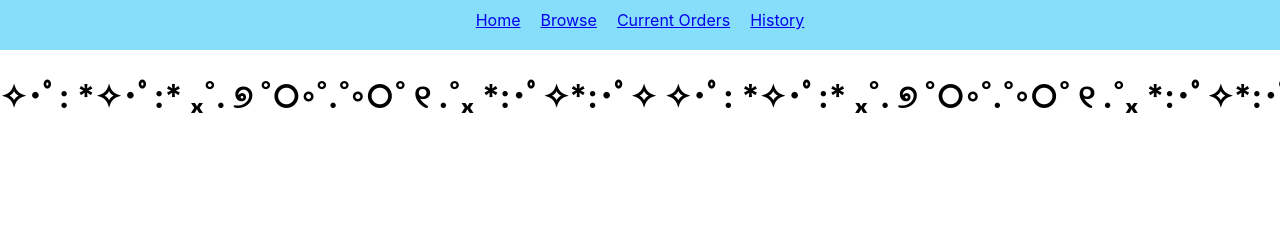
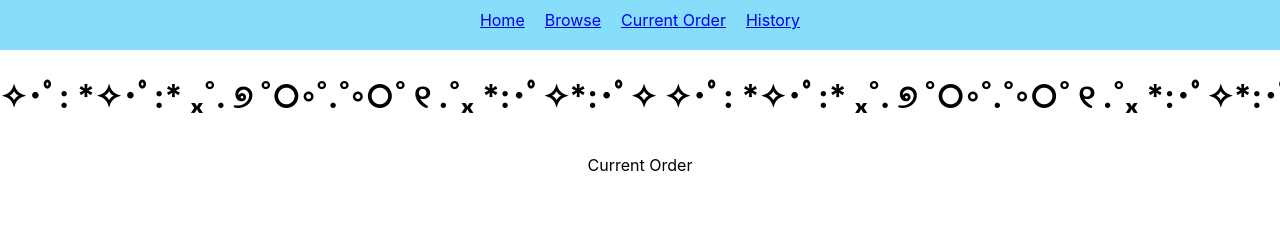
Before and after one commit to ShamiTomita/Cake-Frontend, a React (Create React App) app in the folder cake-frontend/: page /current-order in a window 1280 px wide. Shown: the top 225 px of the page. Built offline with nearby package versions, Linux system fonts and the light colour scheme.

Commit message:
Current Order

```diff
--- a/cake-frontend/src/App.js
+++ b/cake-frontend/src/App.js
@@ -4,6 +4,7 @@ import Home from "./containers/Home"
 import NavBar from './components/NavBar'
 import Header from './components/Header'
 import Browse from './containers/Browse'
+import CurrentOrder from './containers/CurrentOrder'
 import {Route, Routes} from 'react-router-dom'
 
 function App() {
@@ -14,6 +15,7 @@ function App() {
     <Routes>
       <Route path="/" element={<Home/>}/>
       <Route path="/browse" element={<Browse/>}/>
+      <Route path="/current-order" element={<CurrentOrder/>}/>
     </Routes>
 
       <div>
--- a/cake-frontend/src/components/NavBar.js
+++ b/cake-frontend/src/components/NavBar.js
@@ -16,8 +16,8 @@ const Navbar = () => {
           </NavLink>
           </div>
           <div className="nav">
-          <NavLink to='/browse' activeStyle>
-          Current Orders
+          <NavLink to='/current-order' activeStyle>
+          Current Order
           </NavLink>
           </div>
           <div className="nav">
--- /dev/null
+++ b/cake-frontend/src/containers/CurrentOrder.js
@@ -0,0 +1,11 @@
+import React from 'react'
+
+const CurrentOrder = (props) => {
+  return(
+    <div>
+      <p>Current Order</p>
+    </div>
+  )
+}
+
+export default CurrentOrder
```
